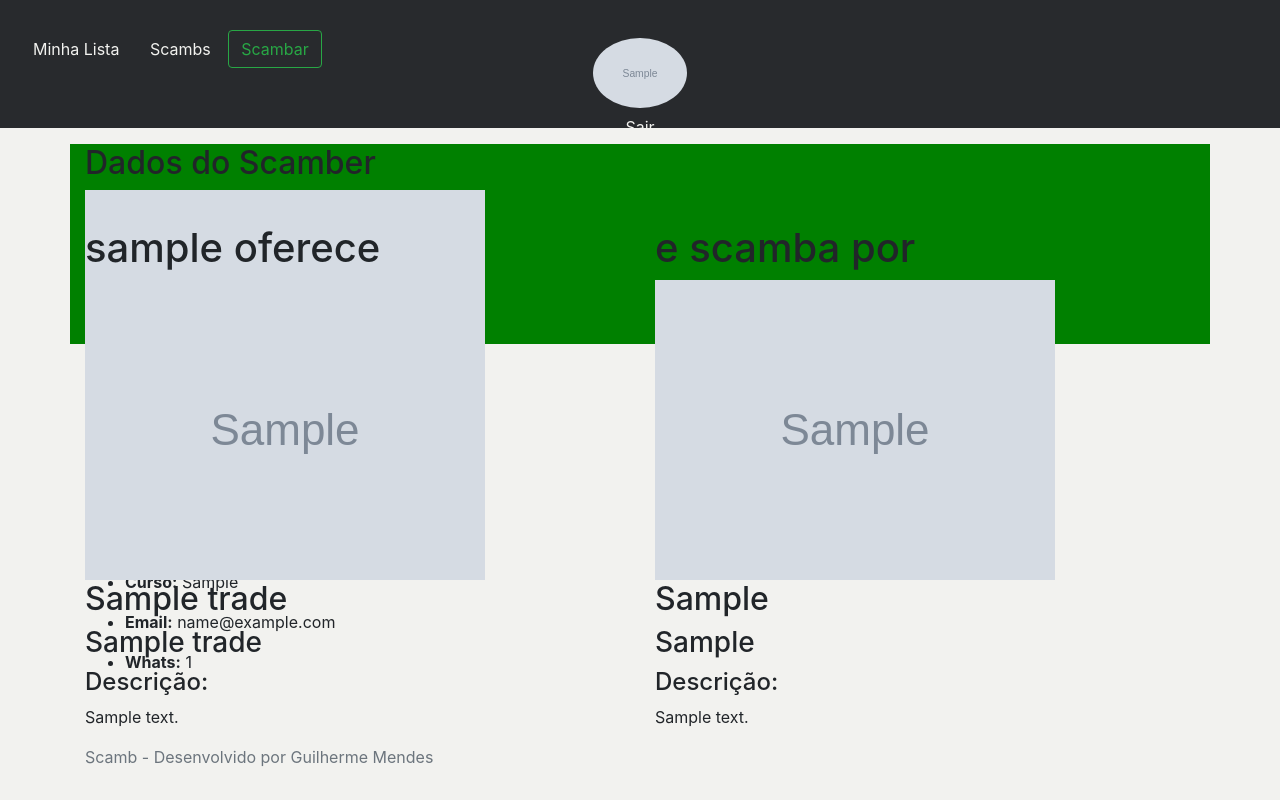
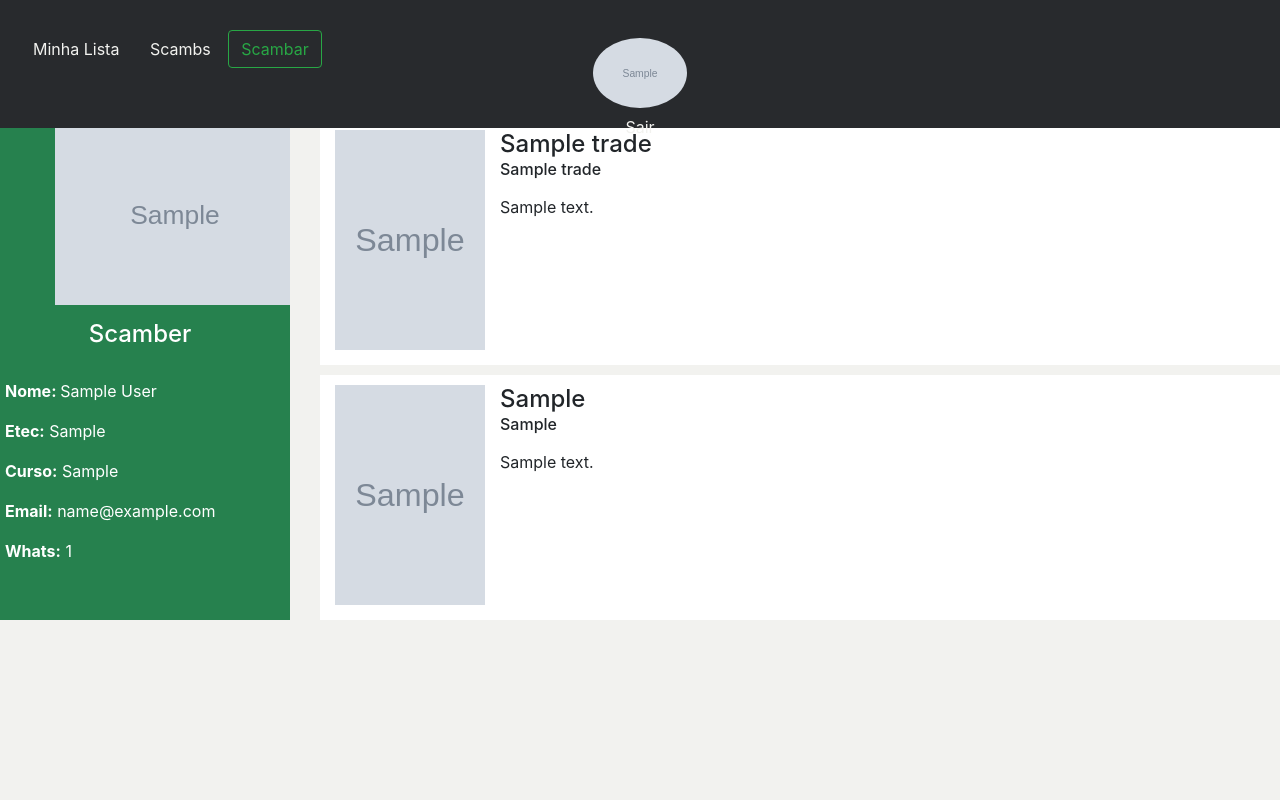
Before and after one commit to guimendes-me/scamb, a Django app: page /scamber/list/1/ in a window 1280 px wide. Run offline with Django 3.2, Linux system fonts and the light colour scheme; a user stored in the database is signed in; tables that the repository leaves empty hold one stand-in row (values such as "Sample post"); grey boxes marked "Sample" are stand-in pictures; some libraries are stand-ins or nearby versions.

Commit message:
Pagina de showtrade

```diff
--- a/home/templates/home.html
+++ b/home/templates/home.html
@@ -1,5 +1,5 @@
 {% block title %} Seja bem vindo {% endblock %}
-
+{% load bootstrap %}
 {% block main %}
 
     <h1>Teste</h1>
--- a/scamb/settings.py
+++ b/scamb/settings.py
@@ -144,5 +144,3 @@ MEDIA_ROOT = 'media'
 LOGIN_URL = '/login/'
 
 LOGIN_REDIRECT_URL = 'mylist'
-
-STATIC_ROOT = os.path.join(BASE_DIR, 'staticfiles')
--- a/statics/style.css
+++ b/statics/style.css
@@ -141,8 +141,99 @@ color:#F2F2EF;
 }
 
 .row #showtrade_user{
+	margin-left: -80px;
+	position: absolute;
+	text-align: center;
 	top: 120px;
-	max-height: 200px;
-	width: 100%;
-	background-color: green;
+	height: 500px;
+	width: 300px;
+	background-color: #26814e;
+	overflow: hidden;
+  	display: -webkit-box;
+ 	color: white;
 }
+
+
+.row #showtrade_user img{
+	max-height: 180px;
+	margin-left: -10px;
+	padding-left: 60px;
+	padding-right: 60px;
+	top: 5px;
+	position: absolute;
+}
+
+.row #showtrade_user h4{
+	margin-bottom: 30px;
+	text-align: center;
+}
+
+.row #showtrade_user #datauser{
+	top: 200px;
+	width: 90%;
+	height: 55%;
+	position: absolute;
+	text-align: left;
+}
+
+.list-unstyled #tradeitems #item1{
+	position: absolute;
+	top: 120px;
+	left:320px;
+	height: 245px;
+	width: 75%;
+	background-color: white;
+	box-shadow: 0px 0px 0px 0px #D6D6D6;
+	overflow: hidden;
+  	display: -webkit-box;
+}
+
+.list-unstyled #tradeitems #item2{
+	position: absolute;
+	top: 375px;
+	left:320px;
+	height: 245px;
+	width: 75%;
+	background-color: white;
+	box-shadow: 0px 0px 0px 0px #D6D6D6;
+	overflow: hidden;
+  	display: -webkit-box;
+}
+
+.list-unstyled #tradeitems img{
+	margin-top: 10px;
+	height: 220px;
+	width: 150px;
+}
+
+
+.list-unstyled #tradeitems .trade_title{
+	position: absolute;
+	left:180px;
+	top: 10px;
+	width: 800px;
+	height: 25px;
+}
+
+.list-unstyled #tradeitems .trade_subtitle{
+	position: absolute;
+	left:180px;
+	top: 40px;
+	width: 800px;
+}
+
+.list-unstyled #tradeitems .trade_description{
+	position: absolute;
+	left:180px;
+	top: 75px;
+	height: 155px;
+	width: 800px;
+	overflow: hidden;
+}
+
+
+.login{
+	background-color: red;
+	height: 300px;
+	width:800px;
+}
--- a/trade/templates/showtrade.html
+++ b/trade/templates/showtrade.html
@@ -8,42 +8,43 @@
     <a href="{% url 'trades'%}">Voltar</a>
 
 
-
-    <div class="container">
-
+    <div class="container" id="showtrade">
         <div class="row">
                 <div class="col" id="showtrade_user">
-          <h2>Dados do Scamber</h2>
                     <img src="/media/{{scamber.avatar}}">
-            <ul>
+                        <div id="datauser">
+                            <h4>Scamber</h4>
+                            <ul class="list-unstyled" id="scamber">
                                 <li><p><strong>Nome: </strong>{{user.first_name}} {{user.last_name}}</p></li>
-                <li><p><strong>Etec:</strong> {{scamber.etec}}</p></li>
-                <li><p><strong>Curso:</strong> {{scamber.course}} </p></li>
-                <li><p><strong>Email:</strong> {{user.email}} </p></li>
-                <li><p><strong>Whats:</strong> {{scamber.whats}} </p></li>
-
+                                <p><strong>Etec:</strong> {{scamber.etec}}</p>
+                                <p><strong>Curso:</strong> {{scamber.course}} </p>
+                                <p><strong>Email:</strong> {{user.email}} </p>
+                                <p><strong>Whats:</strong> {{scamber.whats}} </p>
+                                </li>
                             </ul>
                         </div>
                 </div>
+        </div>
 
-      <div class="row" >
-        <div class="col" id="showtrade_item1">
-          <h1>{{scamber.user}} oferece</h1>
-            <img src="/media/{{trade.mainimg}}">
-            <h2>{{trade.title}}</h2>
-            <h3>{{trade.subtitle}}</h3>
-            <h4>Descrição:</h4>
-            <p>{{trade.description}}</p>
+        <ul class="list-unstyled">
+            <div class="row" id="tradeitems">
+
+                <div class="col-sm" id="item1">
+                    <img class="mr-3" src="/media/{{trade.mainimg}} " alt="Generic placeholder image">
+                    <div class="trade_title"><strong><h4>{{ trade.title }}</h4></strong></div>
+                    <div class="trade_subtitle"><h6>{{trade.subtitle}} </h6></div>
+                    <div class="trade_description"><p>{{trade.description}}</p></div>
                 </div>
-        <div class="col" id="showtrade_item2">
-          <h1>e scamba por</h1>
-                <img src="/media/{{trade.interestimg}}">
-                <h2>{{trade.interest}}</h2>
-                <h3>{{trade.subinterest}}</h3>
-                <h4>Descrição:</h4>
-                <p>{{trade.interestdetails}}</p>
+
+                <div class="col-sm" id="item2">
+                    <img class="mr-3" src="/media/{{trade.interestimg}} " alt="Generic placeholder image">
+                    <div class="trade_title"><strong><h4>{{ trade.interest }}</h4></strong></div>
+                    <div class="trade_subtitle"><h6>{{trade.subinterest}} </h6></div>
+                    <div class="trade_description"><p>{{trade.interestdetails}}</p></div>
                 </div>
+
             </div>
+        </ul>
     </div>
 
 
--- a/trade/views.py
+++ b/trade/views.py
@@ -13,7 +13,7 @@ def listing(request):
     profile = Profile.objects.get(user=user)
 
     trade_list = Trade.objects.all()
-    paginator = Paginator(trade_list, 1) # Show 25 contacts per page
+    paginator = Paginator(trade_list, 10) # Show 25 contacts per page
 
     page = request.GET.get('page')
     trades = paginator.get_page(page)
```
Also changed, not shown: templates/registration/login.css (added, +13 -0 lines), templates/registration/login.html (+11 -15 lines). Lines whose indentation alone changed are shown as unchanged.
